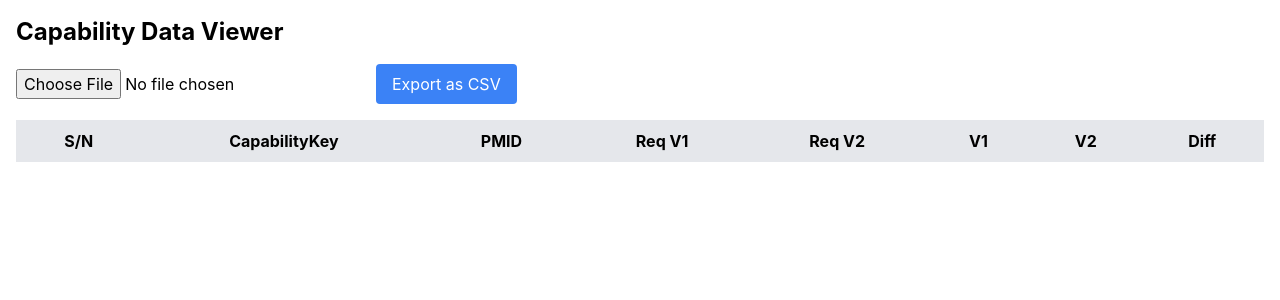
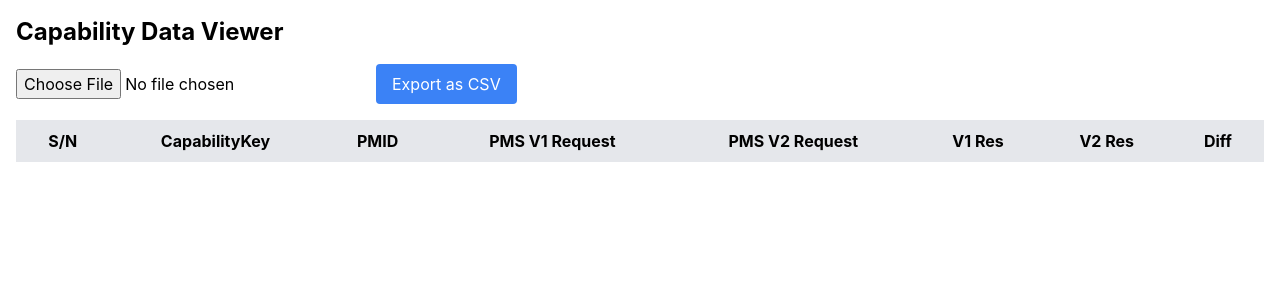
Before and after one commit to ShenyiCui/display-pms-diff-data, a React (Create React App) app: page /capability in a window 1280 px wide. Shown: the top 300 px of the page. Built offline with nearby package versions, Linux system fonts and the light colour scheme.

Commit message:
feat: normalise csv header information

```diff
--- a/src/pages/Capability/Capability.tsx
+++ b/src/pages/Capability/Capability.tsx
@@ -216,7 +216,7 @@ const Capability: React.FC = () => {
       return;
     }
 
-    const headers = ['S/N', 'CapabilityKey', 'PMID', 'Req V1', 'Req V2', 'V1', 'V2'];
+    const headers = ['S/N', 'CapabilityKey', 'PMID', 'PMS V1 Request', 'PMS V2 Request', 'V1 Res', 'V2 Res'];
 
     const rows = tableData.map(row => [
       row.serialNumber,
@@ -277,10 +277,10 @@ const Capability: React.FC = () => {
             <th className='px-4 py-2 border bg-gray-200'>S/N</th>
             <th className='px-4 py-2 border bg-gray-200'>CapabilityKey</th>
             <th className='px-4 py-2 border bg-gray-200'>PMID</th>
-            <th className='px-4 py-2 border bg-gray-200'>Req V1</th>
-            <th className='px-4 py-2 border bg-gray-200'>Req V2</th>
-            <th className='px-4 py-2 border bg-gray-200'>V1</th>
-            <th className='px-4 py-2 border bg-gray-200'>V2</th>
+            <th className='px-4 py-2 border bg-gray-200'>PMS V1 Request</th>
+            <th className='px-4 py-2 border bg-gray-200'>PMS V2 Request</th>
+            <th className='px-4 py-2 border bg-gray-200'>V1 Res</th>
+            <th className='px-4 py-2 border bg-gray-200'>V2 Res</th>
             <th className='px-4 py-2 border bg-gray-200'>Diff</th>
           </tr>
         </thead>
```
